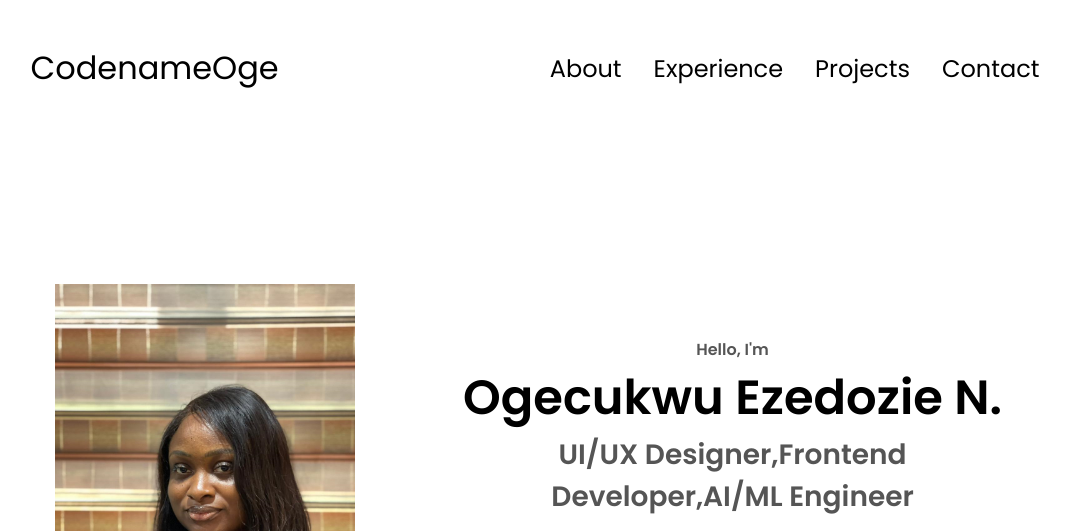
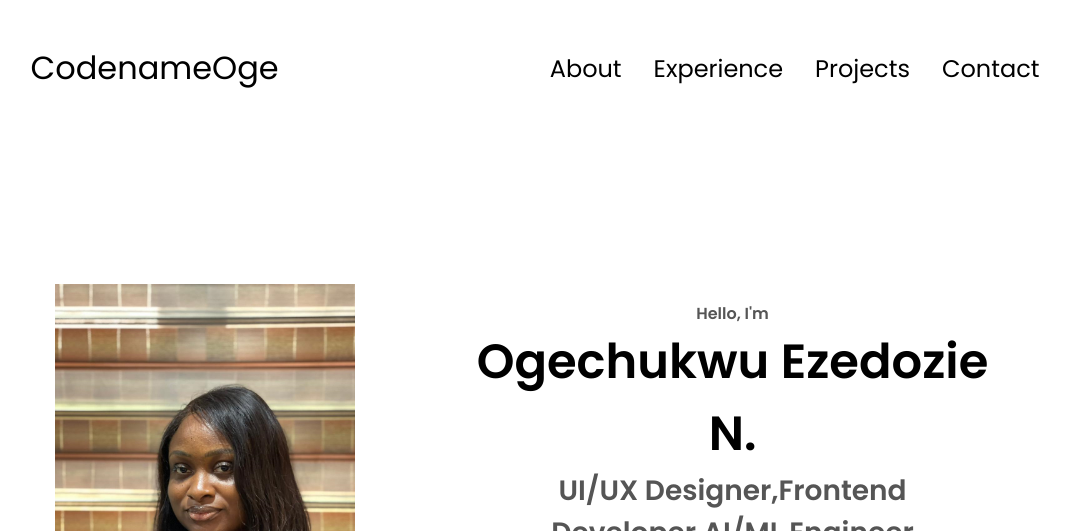
Before and after one commit to codenameoge/ogechukwu.io, a plain HTML site: page index.html in a window 1280 px wide. Shown: the top 531 px of the page, without its empty margins (105-1175 px from the left). Drawn offline with Linux system fonts and the light colour scheme.

Commit message:
Update index.html

```diff
--- a/index.html
+++ b/index.html
@@ -42,7 +42,7 @@
       </div>
       <div class="section__text">
         <p class="section__text__p1">Hello, I'm</p>
-        <h1 class="title">Ogecukwu Ezedozie N.</h1>
+        <h1 class="title">Ogechukwu Ezedozie N.</h1>
         <p class="section__text__p2">UI/UX Designer,Frontend Developer,AI/ML Engineer</p>
         <div class="btn-container">
           <button
```
